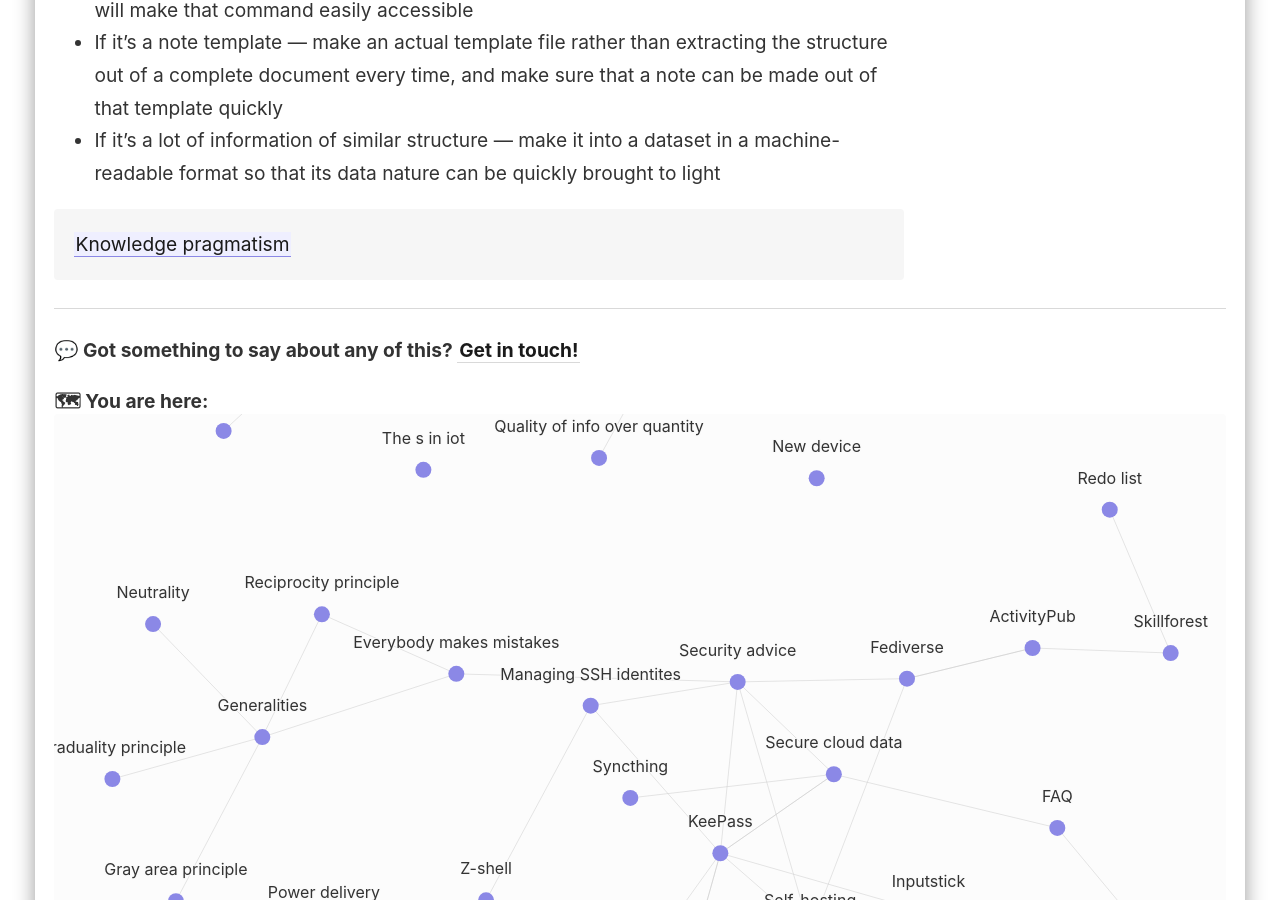
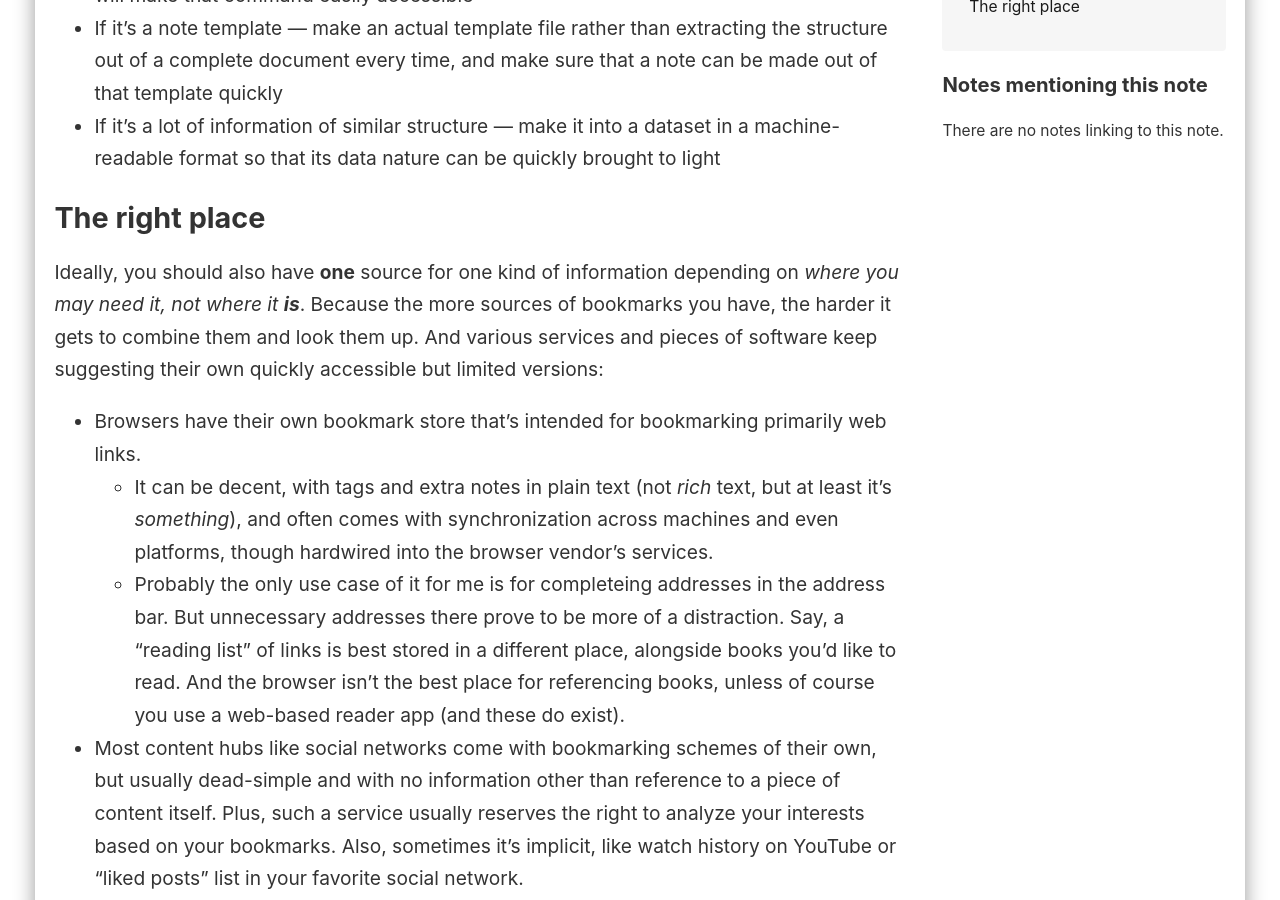
Before and after one commit to D-side/digital-garden, a Jekyll site: the page built from _notes/Put the info where you need it.md, in a window 1280 px wide and 900 px high, scrolled down 322 px. Built offline with Jekyll 4.4.1, drawn with Linux system fonts in a browser that asks for light colours; some of the changed text lies outside the part shown.

Commit message:
Flesh out info storage practices

```diff
--- a/_notes/Put the info where you need it.md
+++ b/_notes/Put the info where you need it.md
@@ -1,7 +1,21 @@
-Somehow the abundance of
+## The right format
 
 - If it's a shell command — make a script out of it or use a snippet manager (like [Pet](https://github.com/knqyf263/pet)) that will make that command easily accessible
 - If it's a note template — make an actual template file rather than extracting the structure out of a complete document every time, and make sure that a note can be made out of that template quickly
 - If it's a lot of information of similar structure — make it into a dataset in a machine-readable format so that its data nature can be quickly brought to light
 
+## The right place
+
+Ideally, you should also have **one** source for one kind of information depending on *where you may need it, not where it **is***. Because the more sources of bookmarks you have, the harder it gets to combine them and look them up. And various services and pieces of software keep suggesting their own quickly accessible but limited versions:
+
+* Browsers have their own bookmark store that's intended for bookmarking primarily web links.
+    * It can be decent, with tags and extra notes in plain text (not *rich* text, but at least it's *something*), and often comes with synchronization across machines and even platforms, though hardwired into the browser vendor's services.
+    * Probably the only use case of it for me is for completeing addresses in the address bar. But unnecessary addresses there prove to be more of a distraction. Say, a "reading list" of links is best stored in a different place, alongside books you'd like to read. And the browser isn't the best place for referencing books, unless of course you use a web-based reader app (and these do exist).
+* Most content hubs like social networks come with bookmarking schemes of their own, but usually dead-simple and with no information other than reference to a piece of content itself. Plus, such a service usually reserves the right to analyze your interests based on your bookmarks. Also, sometimes it's implicit, like watch history on YouTube or "liked posts" list in your favorite social network.
+    * Proved more trouble than worth. Hard to import and export, do not support any notes, sorting usually isn't there, grouping sometimes is.
+* Online store wishlists and carts are actually a decent bookmarking scheme, albeit with dangers of its own: it kinda paints a marketing target on you, and from my experience, marketing doesn't always know when to stop and becomes annoying. Also, do your research when purchasing, other retailers may have a better and/or more ethical deal.
+    * AliExpress is a good example of annoying marketing: adding an item to the cart (?) apparently puts you on the seller's mailing list by default, with no way to prevent that other than unsubscribing from the "promotional messages" on the "contact seller" screen after the fact. Storing a link to the item, on the other hand, does not have that effect.
+    * Again, data is minimal: just a reference to a specific item. The UI usually shows the price, but only the current one, and even itlf it were to record pricing history, it couldn't be trusted because there the platform has an interest in nudging you towards a purchase.
+    * For a grocery store, if there's an ERP system like Grocy in use, the best place to store the items is probably going to be **that**, since you're likely to browse the shopping list there anyway.
+
 > [[Knowledge pragmatism]]
```
